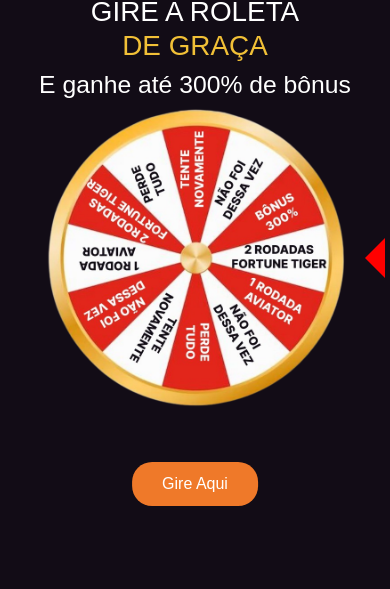
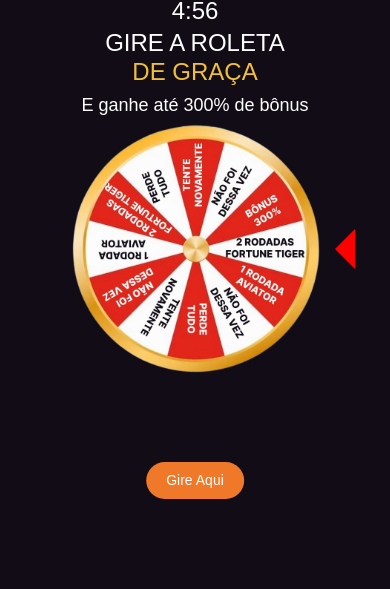
Before and after one commit to HeelFlip4/roleta, a plain HTML site: page index.html in a window 390 px wide. Shown: the part 255-844 px from the top of the page. Drawn offline with nearby package versions, Linux system fonts and the light colour scheme.

Commit message:
Update index.html

```diff
--- a/index.html
+++ b/index.html
@@ -129,6 +129,27 @@
             text-decoration: none;
             border-radius: 20px;
         }
+        @media (max-width: 576px) {
+            /* Estilos específicos para telas menores que 576px (smartphones em modo retrato) */
+            h1 {
+                font-size: 24px;
+            }
+            h2 {
+                font-size: 18px;
+            }
+            #roleta-container {
+                width: 250px;
+                height: 250px;
+            }
+            button {
+                font-size: 14px;
+                padding: 8px 20px;
+            }
+            .closeBtn {
+                font-size: 14px;
+                padding: 8px 20px;
+            }
+        }
     </style>
 </head>
 <body>
```
